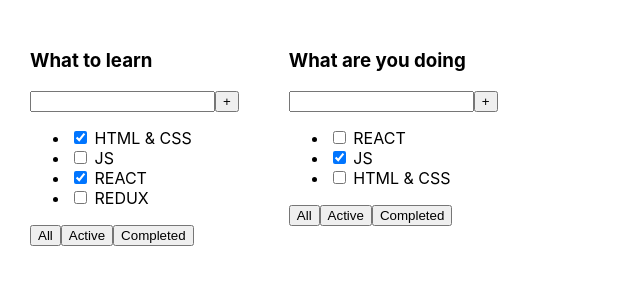
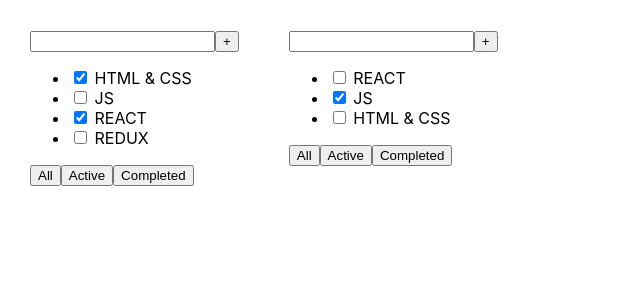
Before and after one commit to MaksimBozhko/1-todolist, a React (Create React App) app: page / in a window 1280 px wide. Shown: the top 300 px of the page, without its empty margins (0-640 px from the left). Built offline with nearby package versions, Linux system fonts and the light colour scheme.

Commit message:
delete Header

```diff
--- a/src/Todolist.tsx
+++ b/src/Todolist.tsx
@@ -1,5 +1,4 @@
 import React from 'react';
-import Header from "./Header";
 import TasksList from "./TasksList";
 
 type TodolistPropsType = {
@@ -16,7 +15,7 @@ export type TaskType = {
 const Todolist = (props: TodolistPropsType) => {
     return (
         <div>
-            <Header title={props.title}/>
+
             <div>
                 <input/>
                 <button>+</button>
```
